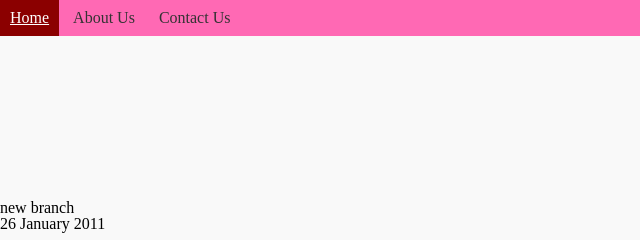
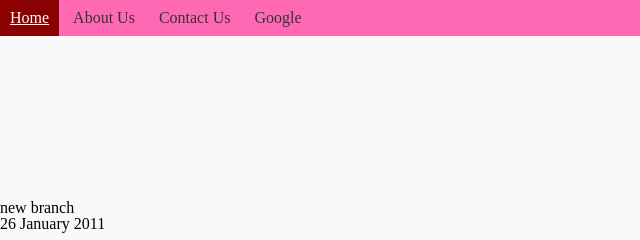
Before and after one commit to ElaizaMae/elaizamae.github.io, a plain HTML site: page index.html in a window 1280 px wide. Shown: the top 240 px of the page, 0-640 px from the left. Drawn offline with nearby package versions, Linux system fonts and the light colour scheme.

Commit message:
4th commit

```diff
--- a/index.html
+++ b/index.html
@@ -10,32 +10,44 @@
 	<link href="assets/css/reset.css" rel="stylesheet">
 	<link href="assets/css/style.css" rel="stylesheet">
 </head>
-
-<body>
 	<header>
 		<nav>
 			<ul>
 				<li><a href="#" target="_self">Home</a></li>
+
 				<li><a href="#" target="_self">About Us</a></li>
 				<li><a href="#" target="_self">Contact Us</a></li>
+				<li><a href="http://google.com" target="_blank">Google</a></li>
 			</ul>
 		</nav>
 	</header>
-
+<body>
 	<article>
 		<article>
 			<header>
 				<h2>new branch</h2>
 				<p>26 January 2011</p>
 			</header>
-    <p>Lorem ipsum dolor sit amet, consectetur adipiscing elit. Etiam maximus tristique sem vel hendrerit. Donec convallis vitae tortor ut feugiat. Nam vehicula ante quis venenatis rhoncus. Nam ornare euismod ante a eleifend. Aenean congue tellus eros, ut sodales ex rutrum id. Cras ut dapibus quam. Quisque ut arcu sed tellus ornare venenatis et sit amet nunc. Etiam iaculis at quam sit amet faucibus. Phasellus ac elit eget ipsum cursus ornare et ac sem. Phasellus molestie maximus mattis. Ut arcu enim, pretium eu orci eu, accumsan pretium dolor. Vestibulum consequat est eu magna hendrerit, blandit luctus nibh condimentum. Nullam placerat condimentum blandit. Sed ultrices nisl eu turpis euismod, luctus sollicitudin mi ullamcorper. Morbi id vestibulum leo, sed blandit purus. Donec consectetur tincidunt pretium. </p>
+			<p>Lorem ipsum dolor sit amet, consectetur adipiscing elit. Etiam maximus tristique sem vel hendrerit. Donec convallis vitae
+				tortor ut feugiat. Nam vehicula ante quis venenatis rhoncus. Nam ornare euismod ante a eleifend. Aenean congue tellus
+				eros, ut sodales ex rutrum id. Cras ut dapibus quam. Quisque ut arcu sed tellus ornare venenatis et sit amet nunc. Etiam
+				iaculis at quam sit amet faucibus. Phasellus ac elit eget ipsum cursus ornare et ac sem. Phasellus molestie maximus mattis.
+				Ut arcu enim, pretium eu orci eu, accumsan pretium dolor. Vestibulum consequat est eu magna hendrerit, blandit luctus
+				nibh condimentum. Nullam placerat condimentum blandit. Sed ultrices nisl eu turpis euismod, luctus sollicitudin mi ullamcorper.
+				Morbi id vestibulum leo, sed blandit purus. Donec consectetur tincidunt pretium. </p>
 		</article>
+
 		<article>
 			<header>
 				<h2>new menu</h2>
 				<p>26 January 2011</p>
 			</header>
-    <p>Morbi mi magna, tempor et posuere sit amet, iaculis ut dui. Proin condimentum porta leo non fringilla. Aliquam erat volutpat. Aliquam et mollis urna. Fusce dictum mi ut augue facilisis tempor. Sed varius, massa et congue semper, tellus magna pretium nibh, rhoncus iaculis arcu lorem sed nisi. Cum sociis natoque penatibus et magnis dis parturient montes, nascetur ridiculus mus. Nulla dapibus nulla condimentum consectetur pharetra. Fusce in feugiat ante. Duis nec rhoncus arcu, nec semper ipsum. Suspendisse at ligula tincidunt, lacinia sapien ac, consequat est. Nullam eget consectetur augue. Integer fringilla, velit ac semper pulvinar, magna dui commodo dolor, efficitur auctor augue tellus ut erat.</p>
+			<p>Morbi mi magna, tempor et posuere sit amet, iaculis ut dui. Proin condimentum porta leo non fringilla. Aliquam erat volutpat.
+				Aliquam et mollis urna. Fusce dictum mi ut augue facilisis tempor. Sed varius, massa et congue semper, tellus magna pretium
+				nibh, rhoncus iaculis arcu lorem sed nisi. Cum sociis natoque penatibus et magnis dis parturient montes, nascetur ridiculus
+				mus. Nulla dapibus nulla condimentum consectetur pharetra. Fusce in feugiat ante. Duis nec rhoncus arcu, nec semper ipsum.
+				Suspendisse at ligula tincidunt, lacinia sapien ac, consequat est. Nullam eget consectetur augue. Integer fringilla,
+				velit ac semper pulvinar, magna dui commodo dolor, efficitur auctor augue tellus ut erat.</p>
 		</article>
 	</article>
 
```
Lines whose indentation alone changed are shown as unchanged.
